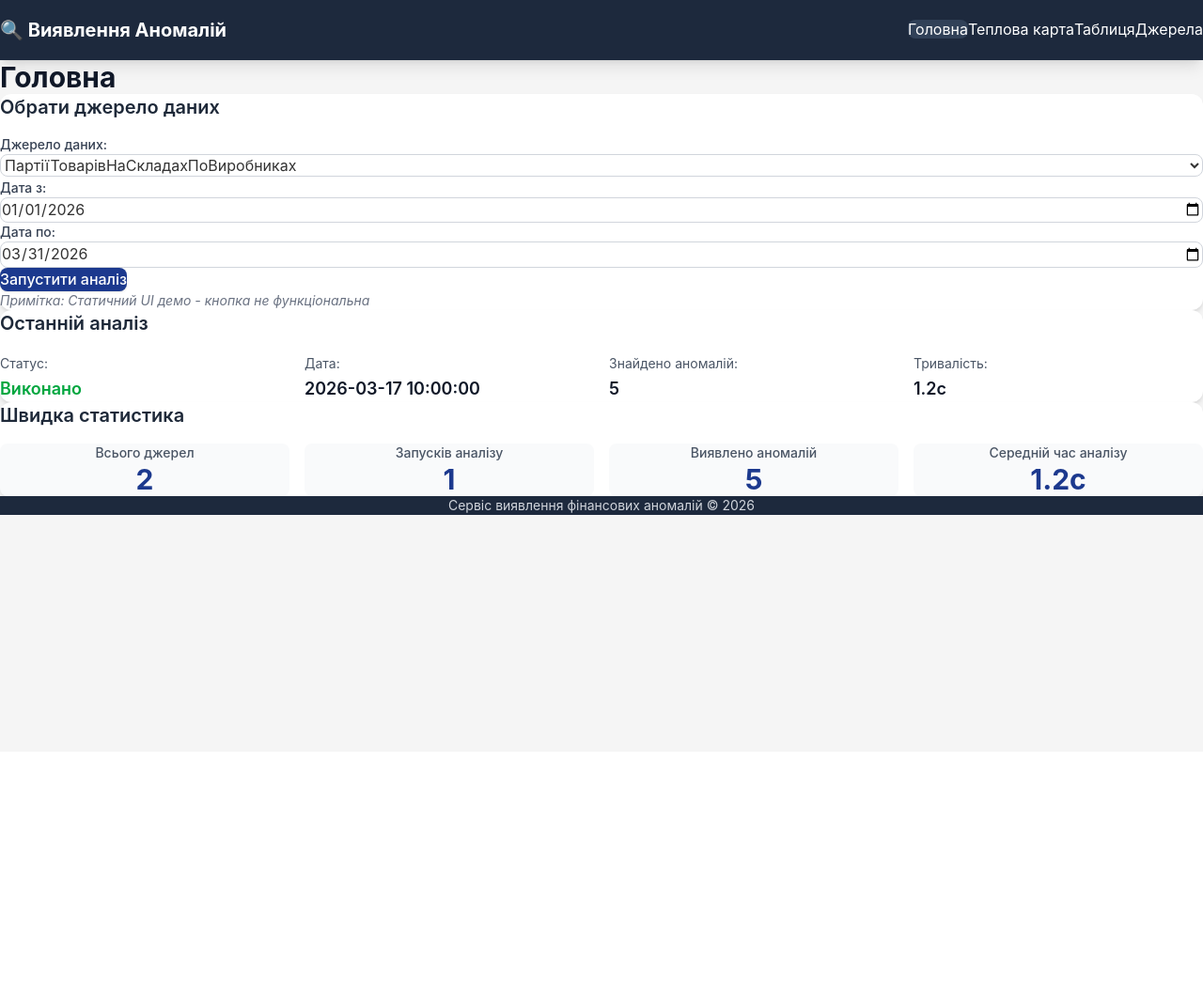
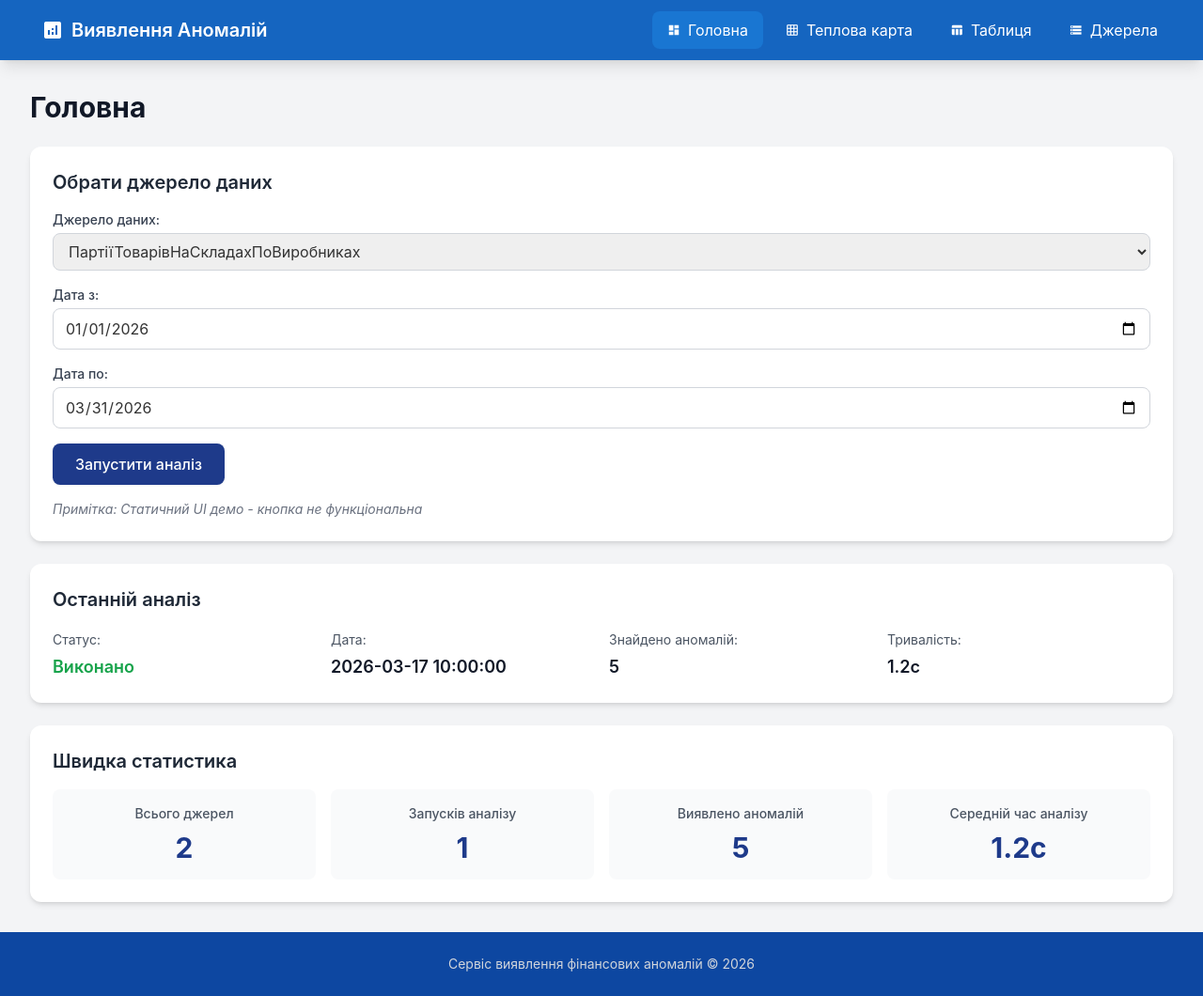
Before and after one commit to maximsamokhval/anomaly-detection, a FastAPI app: page / in a window 1280 px wide. Shown: the whole page at 94% size. Before the commit the page ends 548 px from the top, so only its background shows below. Run offline with FastAPI, Linux system fonts and the light colour scheme; some libraries are stand-ins or nearby versions.

Commit message:
fix(ui): fix base.html layout with Tailwind CSS v3 + Material Design
- Switch from Tailwind v4 to stable Tailwind v3 CDN
- Add Material Icons for consistent iconography
- Fix footer positioning with flex-col and mt-auto
- Add sticky navigation with proper z-index
- Configure Material Design color scheme (primary/accent)
- Use flex-1 on main content to push footer to bottom
- Add proper spacing with space-y-6
- Improve navigation with icons for each menu item

Co-authored-by: Qwen-Coder <qwen-coder@alibabacloud.com>

```diff
--- a/backend/ui/templates/base.html
+++ b/backend/ui/templates/base.html
@@ -5,40 +5,92 @@
     <meta name="viewport" content="width=device-width, initial-scale=1.0">
     <title>{% block title %}Виявлення аномалій{% endblock %}</title>
 
-    <!-- Tailwind CSS v4 -->
-    <script src="https://unpkg.com/@tailwindcss/browser@4"></script>
+    <!-- Tailwind CSS v3 (stable CDN) -->
+    <script src="https://cdn.tailwindcss.com"></script>
+    <script>
+        tailwind.config = {
+            theme: {
+                extend: {
+                    colors: {
+                        primary: {
+                            50: '#e3f2fd',
+                            100: '#bbdefb',
+                            200: '#90caf9',
+                            300: '#64b5f6',
+                            400: '#42a5f5',
+                            500: '#2196f3',
+                            600: '#1e88e5',
+                            700: '#1976d2',
+                            800: '#1565c0',
+                            900: '#0d47a1',
+                        },
+                        accent: {
+                            500: '#ff4081',
+                            700: '#f50057',
+                        }
+                    }
+                }
+            }
+        }
+    </script>
 
     <!-- Chart.js CDN -->
     <script src="https://cdn.jsdelivr.net/npm/chart.js@4.4.0/dist/chart.umd.min.js"></script>
+
+    <!-- Material Icons -->
+    <link href="https://fonts.googleapis.com/icon?family=Material+Icons" rel="stylesheet">
 
     <!-- Custom styles -->
     <link rel="stylesheet" href="/static/styles.css">
 
     {% block extra_head %}{% endblock %}
 </head>
-<body class="bg-gray-50 min-h-screen">
+<body class="bg-gray-100 min-h-screen flex flex-col">
     <!-- Navigation -->
-    <nav class="bg-slate-800 text-white shadow-lg">
+    <nav class="bg-primary-800 text-white shadow-lg sticky top-0 z-50">
         <div class="max-w-7xl mx-auto px-4 sm:px-6 lg:px-8">
             <div class="flex justify-between items-center h-16">
-                <a href="/" class="text-xl font-bold hover:text-blue-200 transition-colors">🔍 Виявлення Аномалій</a>
-                <ul class="flex space-x-1">
-                    <li><a href="/" class="px-4 py-2 rounded-lg hover:bg-slate-700 transition-colors {% if active_page == 'dashboard' %}bg-slate-700{% endif %}">Головна</a></li>
-                    <li><a href="/heatmap" class="px-4 py-2 rounded-lg hover:bg-slate-700 transition-colors {% if active_page == 'heatmap' %}bg-slate-700{% endif %}">Теплова карта</a></li>
-                    <li><a href="/table" class="px-4 py-2 rounded-lg hover:bg-slate-700 transition-colors {% if active_page == 'table' %}bg-slate-700{% endif %}">Таблиця</a></li>
-                    <li><a href="/sources" class="px-4 py-2 rounded-lg hover:bg-slate-700 transition-colors {% if active_page == 'sources' %}bg-slate-700{% endif %}">Джерела</a></li>
+                <a href="/" class="text-xl font-semibold hover:bg-primary-700 px-3 py-2 rounded-lg transition-colors flex items-center gap-2">
+                    <span class="material-icons text-2xl">analytics</span>
+                    Виявлення Аномалій
+                </a>
+                <ul class="flex space-x-2">
+                    <li>
+                        <a href="/" class="px-4 py-2 rounded-lg hover:bg-primary-700 transition-colors flex items-center gap-2 {% if active_page == 'dashboard' %}bg-primary-700{% endif %}">
+                            <span class="material-icons text-sm">dashboard</span>
+                            Головна
+                        </a>
+                    </li>
+                    <li>
+                        <a href="/heatmap" class="px-4 py-2 rounded-lg hover:bg-primary-700 transition-colors flex items-center gap-2 {% if active_page == 'heatmap' %}bg-primary-700{% endif %}">
+                            <span class="material-icons text-sm">grid_on</span>
+                            Теплова карта
+                        </a>
+                    </li>
+                    <li>
+                        <a href="/table" class="px-4 py-2 rounded-lg hover:bg-primary-700 transition-colors flex items-center gap-2 {% if active_page == 'table' %}bg-primary-700{% endif %}">
+                            <span class="material-icons text-sm">table_chart</span>
+                            Таблиця
+                        </a>
+                    </li>
+                    <li>
+                        <a href="/sources" class="px-4 py-2 rounded-lg hover:bg-primary-700 transition-colors flex items-center gap-2 {% if active_page == 'sources' %}bg-primary-700{% endif %}">
+                            <span class="material-icons text-sm">storage</span>
+                            Джерела
+                        </a>
+                    </li>
                 </ul>
             </div>
         </div>
     </nav>
 
-    <!-- Main content -->
-    <main class="max-w-7xl mx-auto px-4 sm:px-6 lg:px-8 py-8">
+    <!-- Main content - flex-1 ensures footer stays at bottom -->
+    <main class="flex-1 max-w-7xl mx-auto px-4 sm:px-6 lg:px-8 py-8 w-full">
         {% block content %}{% endblock %}
     </main>
 
     <!-- Footer -->
-    <footer class="bg-slate-800 text-white mt-12">
+    <footer class="bg-primary-900 text-white mt-auto">
         <div class="max-w-7xl mx-auto px-4 sm:px-6 lg:px-8 py-6 text-center">
             <p class="text-sm text-gray-300">Сервіс виявлення фінансових аномалій &copy; 2026</p>
         </div>
```
